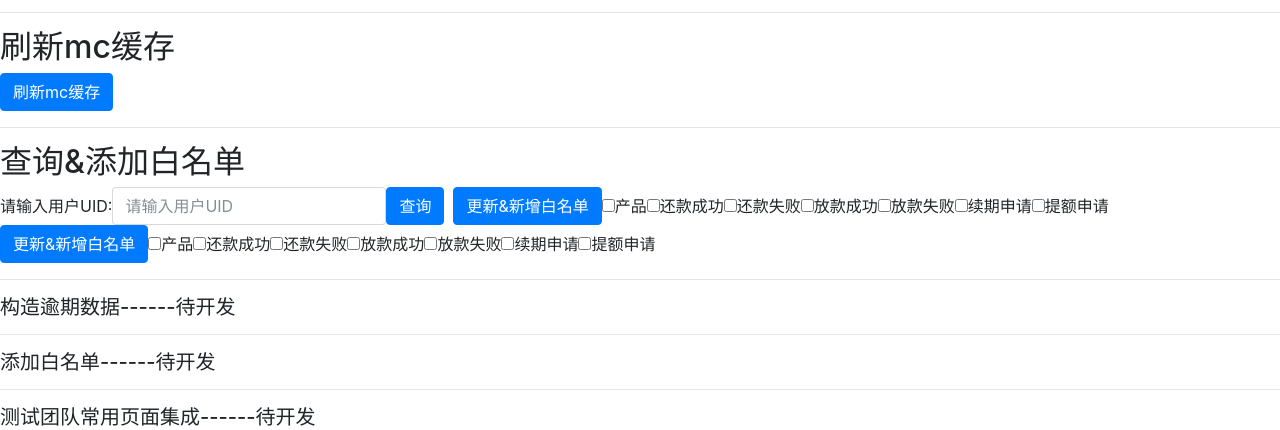
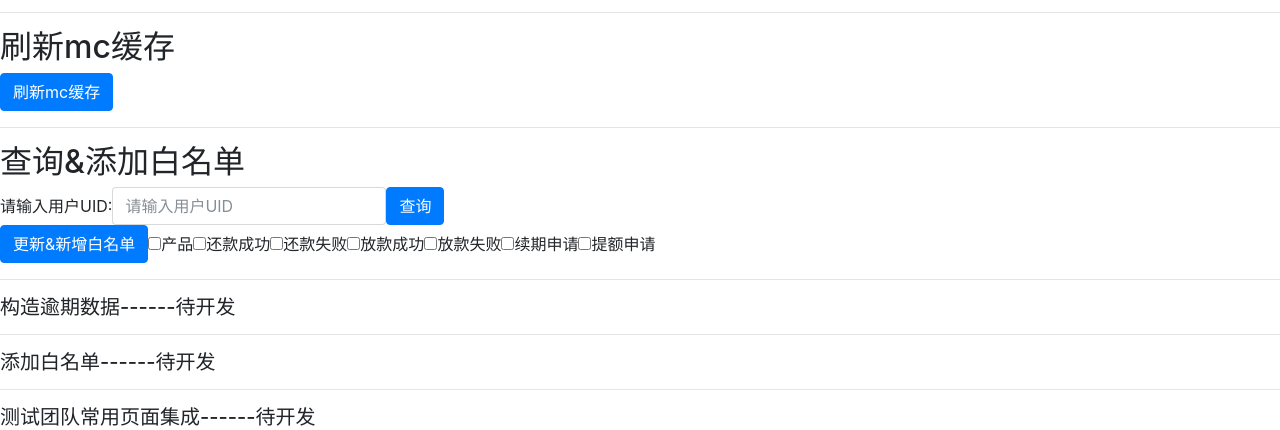
Before and after one commit to billlwx/hhhtPlatform, a Django app: page /index/ in a window 1280 px wide. Shown: the part 275-705 px from the top of the page. Run offline with Django 3.2, Linux system fonts and the light colour scheme; some libraries are stand-ins or nearby versions.

Commit message:
白名单

```diff
--- a/templates/index.html
+++ b/templates/index.html
@@ -116,15 +116,6 @@
     </div>
 
     <button type="submit" class="btn btn-primary">查询</button>&nbsp;&nbsp;
-    <button type="submit" class="btn btn-primary">更新&新增白名单</button>
-    <br/>
-    <label><input name="whiteMember" type="checkbox" value="product_white" />产品 </label>
-    <label><input name="whiteMember" type="checkbox" value="pay_refund_suc" />还款成功 </label>
-    <label><input name="whiteMember" type="checkbox" value="pay_refund_failed" />还款失败 </label>
-    <label><input name="whiteMember" type="checkbox" value="pay_loan_suc" />放款成功 </label>
-    <label><input name="whiteMember" type="checkbox" value="pay_loan_failed" />放款失败 </label>
-    <label><input name="whiteMember" type="checkbox" value="renewal_apply" />续期申请 </label>
-    <label><input name="whiteMember" type="checkbox" value="credit_lift" />提额申请 </label>
 </form>
 <form action="/updatewhitelist" method="get" id="js-form7" class="form-inline">
     <button type="submit" class="btn btn-primary">更新&新增白名单</button>
```
